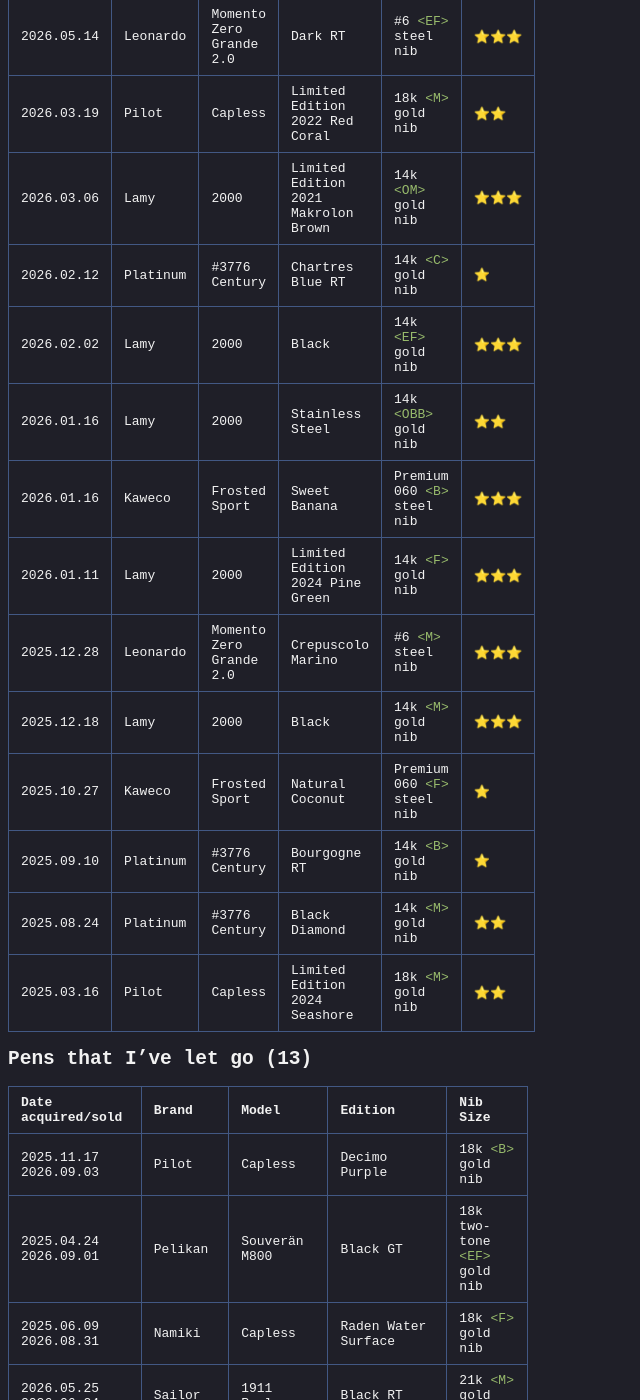
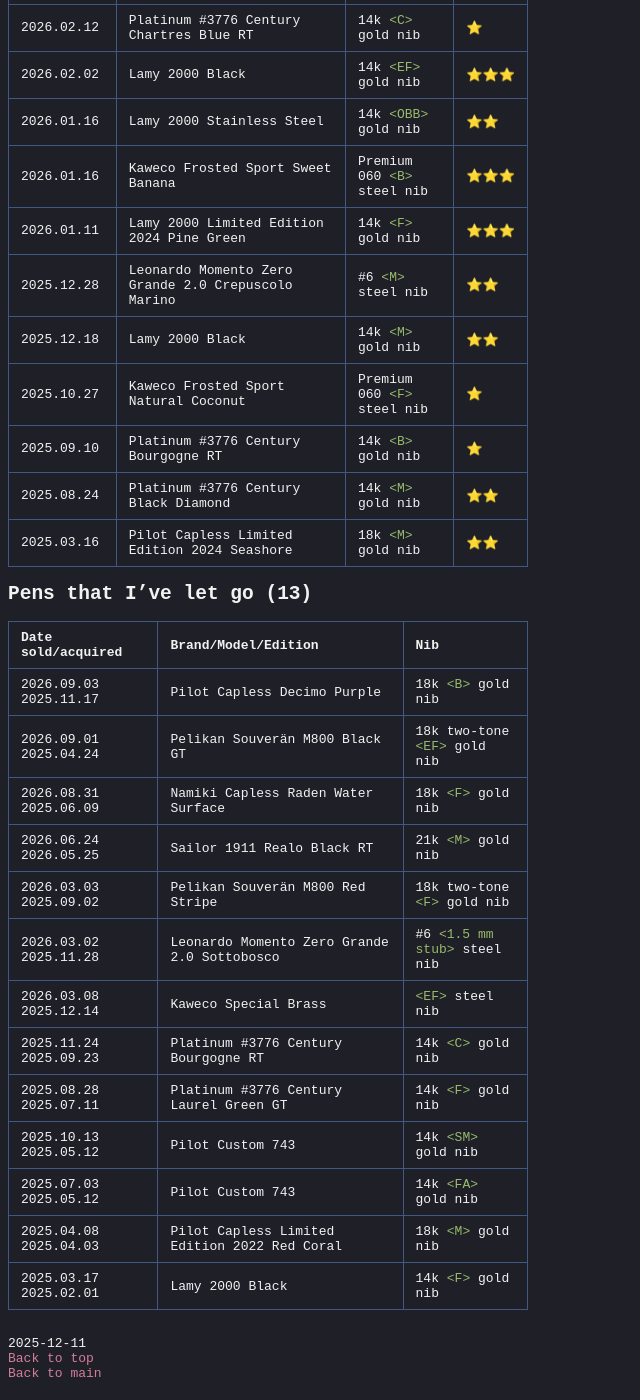
Before and after one commit to s-estay/s-estay.github.io, a Jekyll site: the page built from _posts/2025-12-11-fp-collection.md, in a window 1280 px wide and 1400 px high, scrolled down 550 px. Shown: the whole window, without its empty margins (0-640 px from the left). Built offline with Jekyll 4.4.1, drawn with Linux system fonts in a browser that asks for light colours; some of the changed text lies outside the part shown.

Commit message:
Refactor pen collection table format
Updated the format of the pen collection table to consolidate brand, model, and edition into a single column. Adjusted the table for pens sold to match the new format.

```diff
--- a/_posts/2025-12-11-fp-collection.md
+++ b/_posts/2025-12-11-fp-collection.md
@@ -8,41 +8,41 @@
 
 ## Current line-up (18)
 
-| Date acquired | Brand | Model | Edition | Nib Size | Rating |
-| --- | --- | --- | --- | --- | --- |
-| 2026.08.28 | Sailor | Pro Gear | Black GT | 21k two-tone `<B>` gold nib |  |
-| 2026.06.08 | Pilot | Kaküno | Grey | `<M>` steel nib | ⭐️ |
-| 2026.05.17 | Sailor | Pro Gear | Limited Edition 2025 Ceremonial Matcha | 21k `<MF>` gold nib | ⭐️⭐️⭐️ |
-| 2026.05.16 | Sailor | Pro Gear | Black RT | 21k two-tone `<F>` gold nib | ⭐️⭐️⭐️ |
-| 2026.05.14 | Leonardo | Momento Zero Grande 2.0 | Dark RT | #6 `<EF>` steel nib | ⭐️⭐️⭐️ |
-| 2026.03.19 | Pilot | Capless | Limited Edition 2022 Red Coral | 18k `<M>` gold nib | ⭐️⭐️ |
-| 2026.03.06 | Lamy | 2000 | Limited Edition 2021 Makrolon Brown | 14k `<OM>` gold nib | ⭐️⭐️⭐️ |
-| 2026.02.12 | Platinum | #3776 Century | Chartres Blue RT | 14k `<C>` gold nib | ⭐️ |
-| 2026.02.02 | Lamy | 2000 | Black | 14k `<EF>` gold nib | ⭐️⭐️⭐️ |
-| 2026.01.16 | Lamy | 2000 | Stainless Steel | 14k `<OBB>` gold nib | ⭐️⭐️ |
-| 2026.01.16 | Kaweco | Frosted Sport | Sweet Banana | Premium 060 `<B>` steel nib | ⭐️⭐️⭐️ |
-| 2026.01.11 | Lamy | 2000 | Limited Edition 2024 Pine Green | 14k `<F>` gold nib | ⭐️⭐️⭐️ |
-| 2025.12.28 | Leonardo | Momento Zero Grande 2.0 | Crepuscolo Marino |  #6 `<M>` steel nib | ⭐️⭐️⭐️ |
-| 2025.12.18 | Lamy | 2000 | Black | 14k `<M>` gold nib | ⭐️⭐️⭐️ |
-| 2025.10.27 | Kaweco | Frosted Sport | Natural Coconut | Premium 060 `<F>` steel nib | ⭐️ |
-| 2025.09.10 | Platinum | #3776 Century | Bourgogne RT | 14k `<B>` gold nib | ⭐️ |
-| 2025.08.24 | Platinum | #3776 Century | Black Diamond | 14k `<M>` gold nib | ⭐️⭐️ |
-| 2025.03.16 | Pilot | Capless | Limited Edition 2024 Seashore | 18k `<M>` gold nib | ⭐️⭐️ |
+| Date acquired | Brand/Model/Edition | Nib | Rating |
+| --- | --- | --- | --- |
+| 2026.08.28 | Sailor Pro Gear Black GT | 21k two-tone `<B>` gold nib |  |
+| 2026.06.08 | Pilot Kaküno Grey | `<M>` steel nib | ⭐️ |
+| 2026.05.17 | Sailor Pro Gear Limited Edition 2025 Ceremonial Matcha | 21k `<MF>` gold nib | ⭐️⭐️⭐️ |
+| 2026.05.16 | Sailor Pro Gear Black RT | 21k two-tone `<F>` gold nib | ⭐️⭐️⭐️ |
+| 2026.05.14 | Leonardo Momento Zero Grande 2.0 Dark RT | #6 `<EF>` steel nib | ⭐️⭐️ |
+| 2026.03.19 | Pilot Capless Limited Edition 2022 Red Coral | 18k `<M>` gold nib | ⭐️⭐️ |
+| 2026.03.06 | Lamy 2000 Limited Edition 2021 Brown | 14k `<OM>` gold nib | ⭐️⭐️ |
+| 2026.02.12 | Platinum #3776 Century Chartres Blue RT | 14k `<C>` gold nib | ⭐️ |
+| 2026.02.02 | Lamy 2000 Black | 14k `<EF>` gold nib | ⭐️⭐️⭐️ |
+| 2026.01.16 | Lamy 2000 Stainless Steel | 14k `<OBB>` gold nib | ⭐️⭐️ |
+| 2026.01.16 | Kaweco Frosted Sport Sweet Banana | Premium 060 `<B>` steel nib | ⭐️⭐️⭐️ |
+| 2026.01.11 | Lamy 2000 Limited Edition 2024 Pine Green | 14k `<F>` gold nib | ⭐️⭐️⭐️ |
+| 2025.12.28 | Leonardo Momento Zero Grande 2.0 Crepuscolo Marino |  #6 `<M>` steel nib | ⭐️⭐️ |
+| 2025.12.18 | Lamy 2000 Black | 14k `<M>` gold nib | ⭐️⭐️ |
+| 2025.10.27 | Kaweco Frosted Sport Natural Coconut | Premium 060 `<F>` steel nib | ⭐️ |
+| 2025.09.10 | Platinum #3776 Century Bourgogne RT | 14k `<B>` gold nib | ⭐️ |
+| 2025.08.24 | Platinum #3776 Century Black Diamond | 14k `<M>` gold nib | ⭐️⭐️ |
+| 2025.03.16 | Pilot Capless Limited Edition 2024 Seashore | 18k `<M>` gold nib | ⭐️⭐️ |
 
 ## Pens that I've let go (13)
 
-| Date acquired/sold | Brand | Model | Edition | Nib Size |
-| --- | --- | --- | --- | --- |
-| 2025.11.17 2026.09.03 | Pilot | Capless | Decimo Purple | 18k `<B>` gold nib |
-| 2025.04.24 2026.09.01 | Pelikan | Souverän M800 | Black GT | 18k two-tone `<EF>` gold nib |
-| 2025.06.09 2026.08.31 | Namiki | Capless | Raden Water Surface | 18k `<F>` gold nib |
-| 2026.05.25 2026.06.24 | Sailor | 1911 Realo | Black RT | 21k `<M>` gold nib |
-| 2025.09.02 2026.03.03 | Pelikan | Souverän M800 | Red Stripe |  18k two-tone `<F>` gold nib |
-| 2025.11.28 2026.03.02 | Leonardo | Momento Zero Grande 2.0 | Sottobosco | #6 `<1.5 mm stub>` steel nib |
-| 2025.12.14 2026.03.08 | Kaweco | Special | Brass | `<EF>` steel nib |
-| 2025.09.23 2025.11.24 | Platinum | #3776 Century | Bourgogne RT | 14k `<C>` gold nib |
-| 2025.07.11 2025.08.28 | Platinum | #3776 Century | Laurel Green GT | 14k `<F>` gold nib |
-| 2025.05.12 2025.10.13 | Pilot | Custom 743 | - | 14k `<SM>` gold nib |
-| 2025.05.12 2025.07.03 | Pilot | Custom 743 | - | 14k `<FA>` gold nib |
-| 2025.04.03 2025.04.08 | Pilot | Capless | Limited Edition 2022 Red Coral | 18k `<M>` gold nib |
-| 2025.02.01 2025.03.17 | Lamy | 2000 | Black | 14k `<F>` gold nib |
+| Date sold/acquired | Brand/Model/Edition | Nib |
+| --- | --- | --- |
+| 2026.09.03 2025.11.17 | Pilot Capless Decimo Purple | 18k `<B>` gold nib |
+| 2026.09.01 2025.04.24 | Pelikan Souverän M800 Black GT | 18k two-tone `<EF>` gold nib |
+| 2026.08.31 2025.06.09 | Namiki Capless Raden Water Surface | 18k `<F>` gold nib |
+| 2026.06.24 2026.05.25 | Sailor 1911 Realo Black RT | 21k `<M>` gold nib |
+| 2026.03.03 2025.09.02 | Pelikan Souverän M800 Red Stripe |  18k two-tone `<F>` gold nib |
+| 2026.03.02 2025.11.28 | Leonardo Momento Zero Grande 2.0 Sottobosco | #6 `<1.5 mm stub>` steel nib |
+| 2026.03.08 2025.12.14 | Kaweco Special Brass | `<EF>` steel nib |
+| 2025.11.24 2025.09.23 | Platinum #3776 Century Bourgogne RT | 14k `<C>` gold nib |
+| 2025.08.28 2025.07.11 | Platinum #3776 Century Laurel Green GT | 14k `<F>` gold nib |
+| 2025.10.13 2025.05.12 | Pilot Custom 743 | 14k `<SM>` gold nib |
+| 2025.07.03 2025.05.12 | Pilot Custom 743 | 14k `<FA>` gold nib |
+| 2025.04.08 2025.04.03 | Pilot Capless Limited Edition 2022 Red Coral | 18k `<M>` gold nib |
+| 2025.03.17 2025.02.01 | Lamy 2000 Black | 14k `<F>` gold nib |
```
